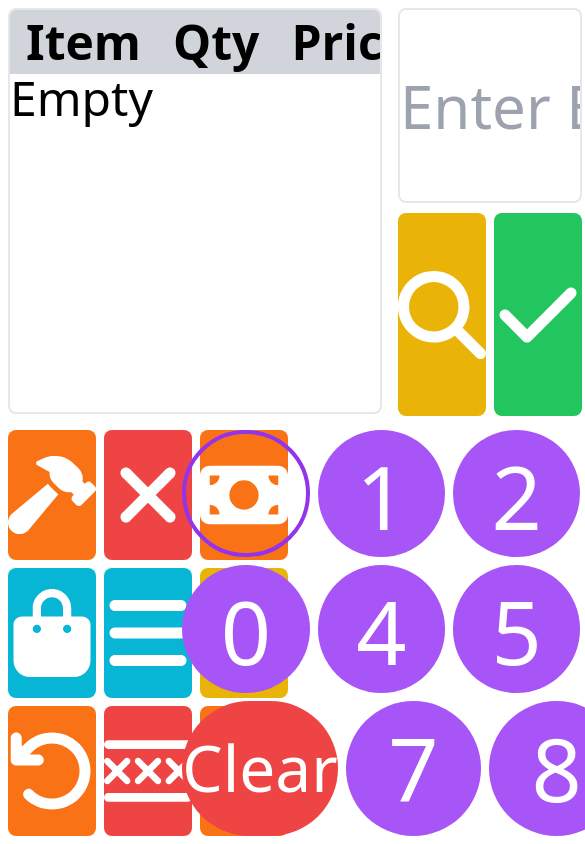
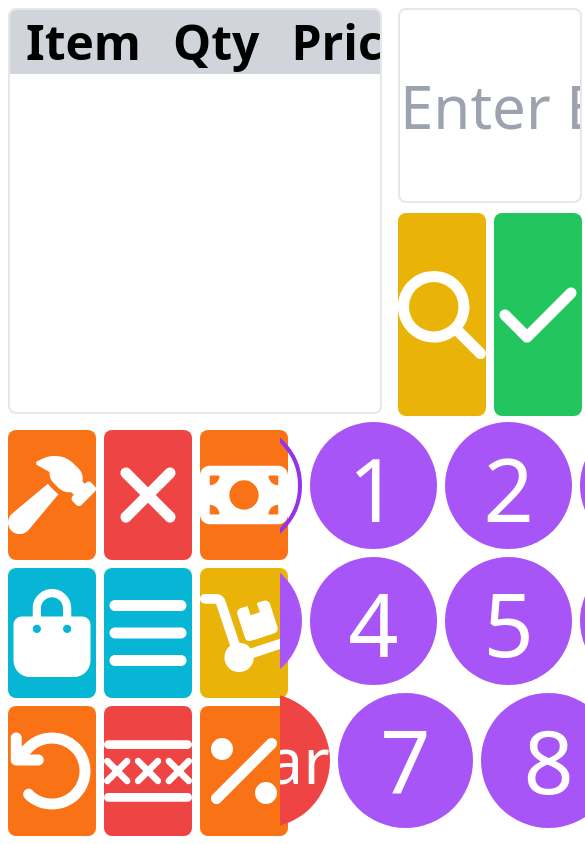
Before and after one commit to drop-middle-leaves/eposjs-client, a Vue app: page / in a window 390 px wide. Shown: the top 844 px of the page, 585 px wide, since content can reach past the window. Built offline with nearby package versions, Linux system fonts and the light colour scheme.

Commit message:
tried to make the keypad responsive, moved current table into the component and using a dynamic prop to send data across!

```diff
--- a/src/App.vue
+++ b/src/App.vue
@@ -115,7 +115,7 @@ async function selectAfterSearch(ean) {
     changeModal(true, "error");
   } else {
     // If quantity is not set, set it to 1
-    const currentQty = (qty.value == "") ? 1 : parseInt(qty.value);
+    const currentQty = (qty.value === "") ? 1 : parseInt(qty.value);
 
     // Pushes the item to the till
     currentTill.value.push([searchResultsJSON[0].Description, currentQty, parseFloat(searchResultsJSON[0].Price)])
@@ -174,16 +174,7 @@ async function selectAfterSearch(ean) {
     <div class="flex-row flex h-1/2 w-full">
       <!-- creates the 1st column of the first row -->
       <div class="flex-col h-full w-full">
-        <current-table>
-          <template v-slot:tableContent>
-                <tr v-for="i in currentTill">
-                  <th class="border-t-2 border-gray-200 px-4 py-2">{{ i[0] }}</th>
-                  <td class="border-t-2 border-l-2 border-gray-200 px-4 py-2">{{ i[1] }}</td>
-                  <td class="border-t-2 border-l-2 border-gray-200 px-4 py-2">€{{ i[2].toFixed(2) }}</td>
-                  <td class="border-t-2 border-l-2 border-gray-200 px-4 py-2">€{{ (i[2] * i[1]).toFixed(2) }}</td>
-                </tr>
-          </template>
-        </current-table>
+        <current-table :current-till="currentTill" />
       </div>
       <!-- creates the 2nd column of the first row -->
       <div class="flex-col flex h-full w-full">
--- a/src/assets/compiled.css
+++ b/src/assets/compiled.css
@@ -632,6 +632,10 @@ video {
   max-height: 100%;
 }
 
+.min-h-0 {
+  min-height: 0px;
+}
+
 .w-1\/2 {
   width: 50%;
 }
@@ -662,6 +666,18 @@ video {
 
 .w-screen {
   width: 100vw;
+}
+
+.min-w-0 {
+  min-width: 0px;
+}
+
+.max-w-full {
+  max-width: 100%;
+}
+
+.shrink {
+  flex-shrink: 1;
 }
 
 .table-auto {
@@ -698,6 +714,10 @@ video {
 
 .self-center {
   align-self: center;
+}
+
+.overflow-auto {
+  overflow: auto;
 }
 
 .overflow-y-auto {
--- a/src/components/currentTable.vue
+++ b/src/components/currentTable.vue
@@ -1,4 +1,6 @@
 <script setup>
+const props = defineProps(['currentTill'])
+
 </script>
 
 <template>
@@ -15,7 +17,12 @@
           </tr>
           </thead>
           <tbody>
-            <slot name="tableContent"><h1>Empty</h1></slot>
+            <tr v-for="i in props.currentTill">
+              <th class="border-t-2 border-gray-200 px-4 py-2">{{ i[0] }}</th>
+              <td class="border-t-2 border-l-2 border-gray-200 px-4 py-2">{{ i[1] }}</td>
+              <td class="border-t-2 border-l-2 border-gray-200 px-4 py-2">€{{ i[2].toFixed(2) }}</td>
+              <td class="border-t-2 border-l-2 border-gray-200 px-4 py-2">€{{ (i[2] * i[1]).toFixed(2) }}</td>
+            </tr>
           </tbody>
         </table>
       </slot>
--- a/src/components/keypad.vue
+++ b/src/components/keypad.vue
@@ -39,12 +39,12 @@ function clearVal() {
 </script>
 
 <template>
-  <div class="h-full w-full flex justify-center">
+  <div class="max-h-full max-w-full overflow-auto min-h-0 min-w-0 h-full w-full">
     <!-- Creates outer border -->
     <div class="h-[calc(100%_-_1rem)] w-[calc(100%_-_1rem)] self-center flex justify-center">
-      <div class="flex-col flex h-full aspect-[4/3] gap-2">
+      <div class="flex-col flex h-full aspect-[4/3] gap-2 shrink">
 
-        <div class="flex-row flex h-1/3 w-full gap-2">
+        <div class="flex-row flex h-1/3 w-full gap-2 shrink">
           <div class="buttonWrapper border-4 border-purple-600 text-[5.375rem]">
             <p class="self-center">{{qty}}</p>
           </div>
@@ -59,7 +59,7 @@ function clearVal() {
           </div>
         </div>
 
-        <div class="flex-row flex h-1/3 w-full gap-2">
+        <div class="flex-row flex h-1/3 w-full gap-2 shrink">
           <div class="buttonWrapper ">
             <button class="button" @click="updateValBy(0)">0</button>
           </div>
@@ -74,7 +74,7 @@ function clearVal() {
           </div>
         </div>
 
-        <div class="flex-row flex h-1/3 w-full gap-2">
+        <div class="flex-row flex h-1/3 w-full gap-2 shrink">
           <div class="buttonWrapper ">
             <button class="h-full w-full rounded-full bg-red-500 hover:bg-red-600 text-white text-[4rem]" @click="clearVal">Clear</button>
           </div>
@@ -96,10 +96,10 @@ function clearVal() {
 
 <style lang="postcss" scoped>
 .button {
-  @apply rounded-full bg-purple-500 hover:bg-purple-600 text-[5.5rem] h-full w-full text-white;
+  @apply rounded-full bg-purple-500 hover:bg-purple-600 text-[5.5rem] h-full w-full text-white shrink;
 }
 
 .buttonWrapper {
-  @apply flex-col h-full aspect-square flex justify-center rounded-full;
+  @apply flex-col h-full aspect-square flex justify-center rounded-full place-items-center;
 }
 </style>
```
